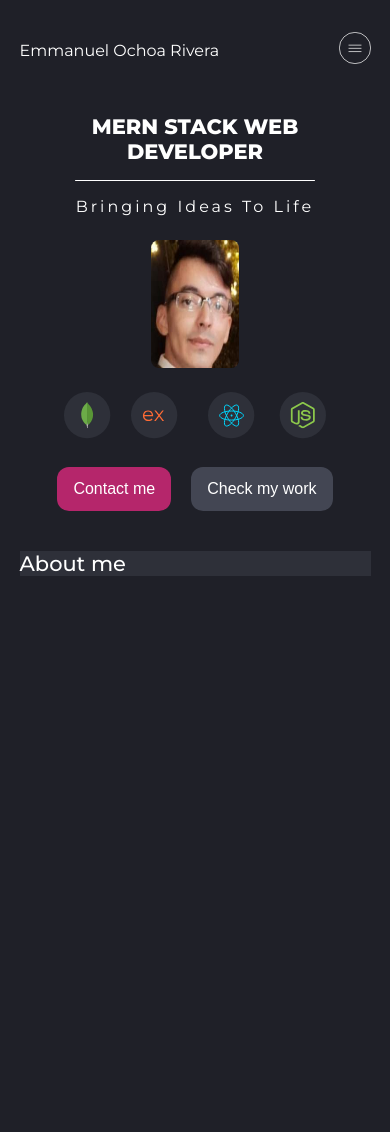
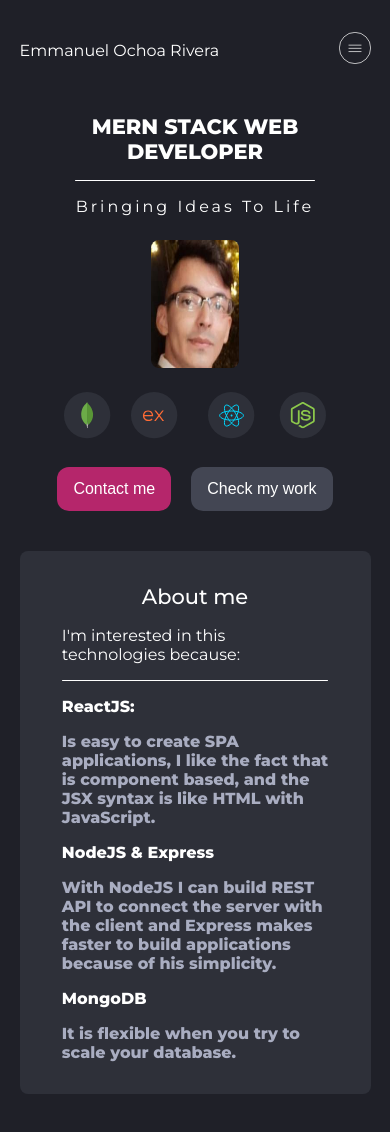
Before and after one commit to EmmanuelORivera/Portfolio, a React (Create React App) app: page / in a window 390 px wide. Before the commit the page ends 844 px from the top, so only its background shows below. Built offline with nearby package versions, Linux system fonts and the light colour scheme.

Commit message:
Finishing the About me section for mobile

```diff
--- a/src/components/AboutMe/index.js
+++ b/src/components/AboutMe/index.js
@@ -3,19 +3,66 @@ import styled from "styled-components";
 
 const Container = styled.div`
   background-color: #2e3039;
+  border-radius: 8px;
+`;
+const AboutMeWrapper = styled.div`
+  width: 85%;
+  margin: 0 auto;
+  padding: 1em;
 `;
 const Title = styled.h2`
   font-size: 1.31rem;
   font-weight: 500;
+  text-align: center;
 `;
 
 const Description1 = styled.p`
   font-weight: 400;
+  &::after {
+    content: "";
+    display: block;
+    width: 100%;
+    margin: 1em auto;
+    height: 1px;
+    background-color: white;
+    border-radius: 20px;
+  }
+`;
+
+const Description2 = styled.p`
+  font-weight: 600;
+`;
+
+const Description3 = styled.p`
+  font-weight: 600;
+  color: #a9adc1;
 `;
 const AboutMe = () => {
   return (
     <Container>
-      <Title>About me</Title>
+      <AboutMeWrapper>
+        <Title>About me</Title>
+        <Description1>
+          I'm interested in this technologies because:
+        </Description1>
+
+        <Description2>ReactJS:</Description2>
+        <Description3>
+          Is easy to create SPA applications, I like the fact that is component
+          based, and the JSX syntax is like HTML with JavaScript.
+        </Description3>
+
+        <Description2>NodeJS & Express</Description2>
+        <Description3>
+          With NodeJS I can build REST API to connect the server with the client
+          and Express makes faster to build applications because of his
+          simplicity.
+        </Description3>
+        <Description2>MongoDB</Description2>
+        <Description3>
+          It is flexible when you try to scale your database.{" "}
+        </Description3>
+      </AboutMeWrapper>
     </Container>
   );
 };
```
